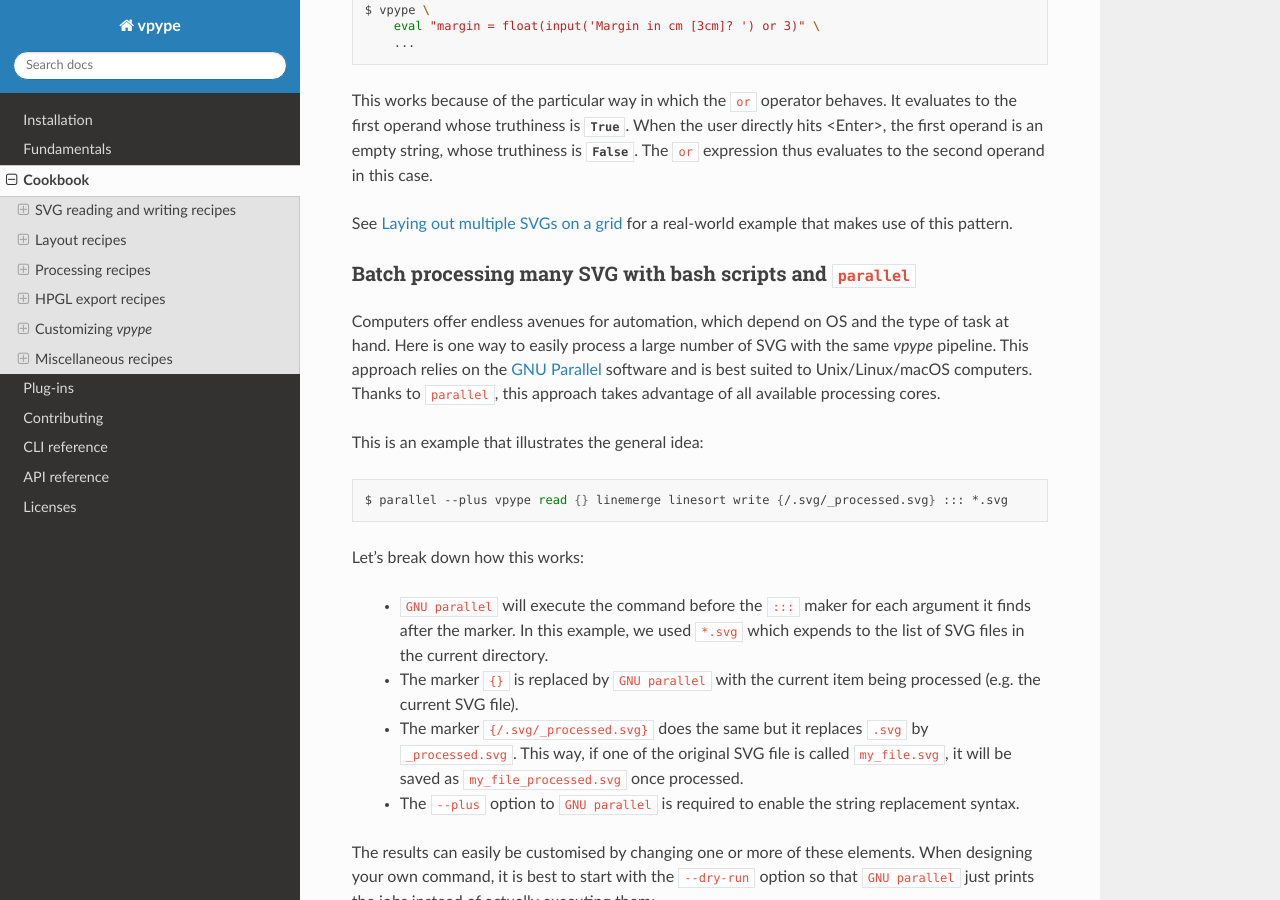
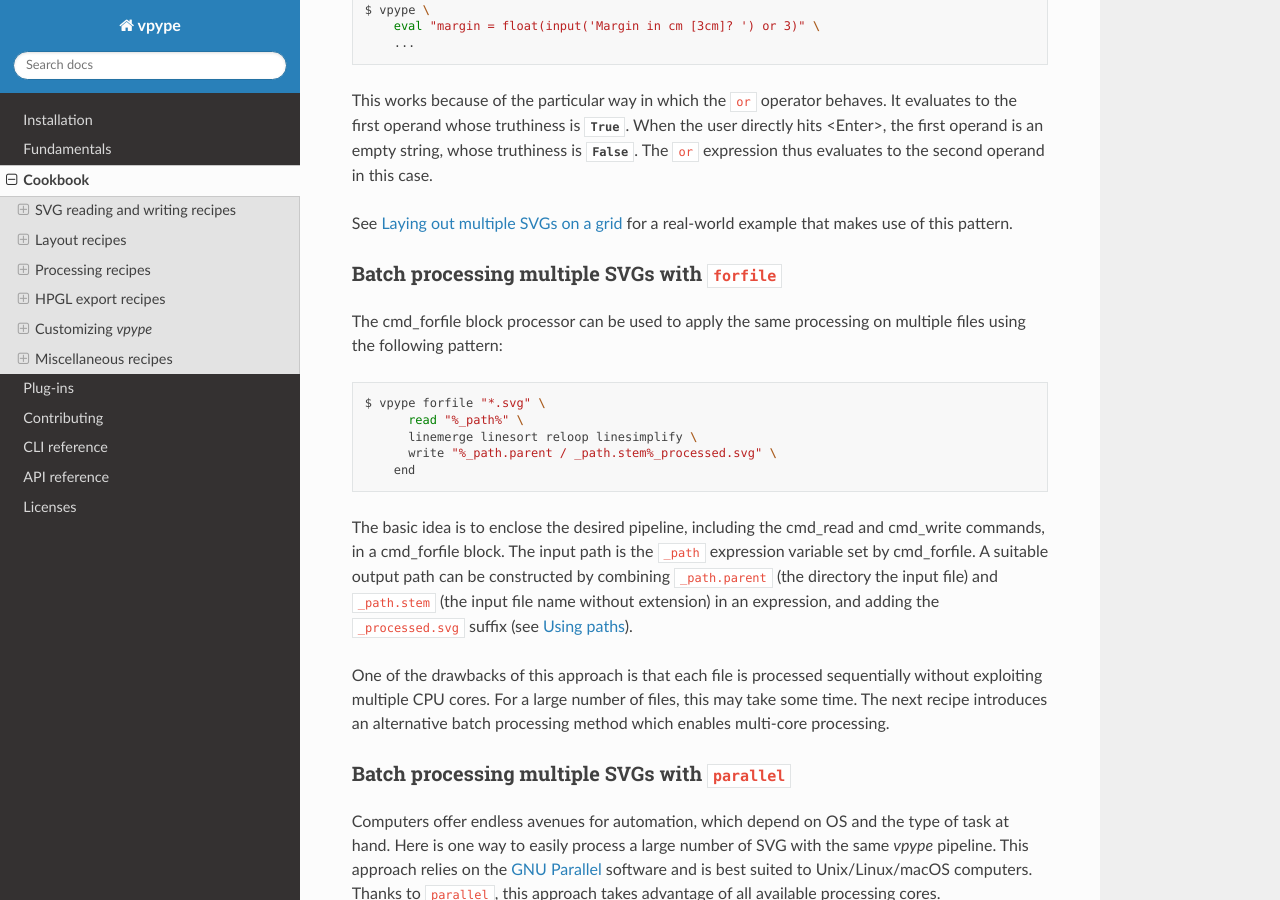
Before and after one commit to abey79/vpype, a Sphinx documentation site: the page built from docs/cookbook.rst, in a window 1280 px wide and 900 px high, scrolled down 14126 px. Built offline with Sphinx 7.4.7 and the Read the Docs theme 2.0.0, drawn with Linux system fonts in a browser that asks for light colours.

Commit message:
Added cookbook recipe on batch processing with `forfile`

```diff
--- a/docs/cookbook.rst
+++ b/docs/cookbook.rst
@@ -584,8 +584,25 @@ This works because of the particular way in which the ``or`` operator behaves. I
 
 See :ref:`faq_merge_to_grid` for a real-world example that makes use of this pattern.
 
-Batch processing many SVG with bash scripts and ``parallel``
-------------------------------------------------------------
+
+Batch processing multiple SVGs with ``forfile``
+-----------------------------------------------
+
+The :ref:`cmd_forfile` block processor can be used to apply the same processing on multiple files using the following pattern::
+
+  $ vpype forfile "*.svg" \
+        read "%_path%" \
+        linemerge linesort reloop linesimplify \
+        write "%_path.parent / _path.stem%_processed.svg" \
+      end
+
+The basic idea is to enclose the desired pipeline, including the :ref:`cmd_read` and :ref:`cmd_write` commands, in a :ref:`cmd_forfile` block. The input path is the ``_path`` expression variable set by :ref:`cmd_forfile`. A suitable output path can be constructed by combining ``_path.parent`` (the directory the input file) and ``_path.stem`` (the input file name without extension) in an expression, and adding the ``_processed.svg`` suffix (see :ref:`fundamentals_using_paths`).
+
+One of the drawbacks of this approach is that each file is processed sequentially without exploiting multiple CPU cores. For a large number of files, this may take some time. The next recipe introduces an alternative batch processing method which enables multi-core processing.
+
+
+Batch processing multiple SVGs with ``parallel``
+------------------------------------------------
 
 Computers offer endless avenues for automation, which depend on OS and the type of task at hand. Here is one way to
 easily process a large number of SVG with the same *vpype* pipeline. This approach relies on the
```
